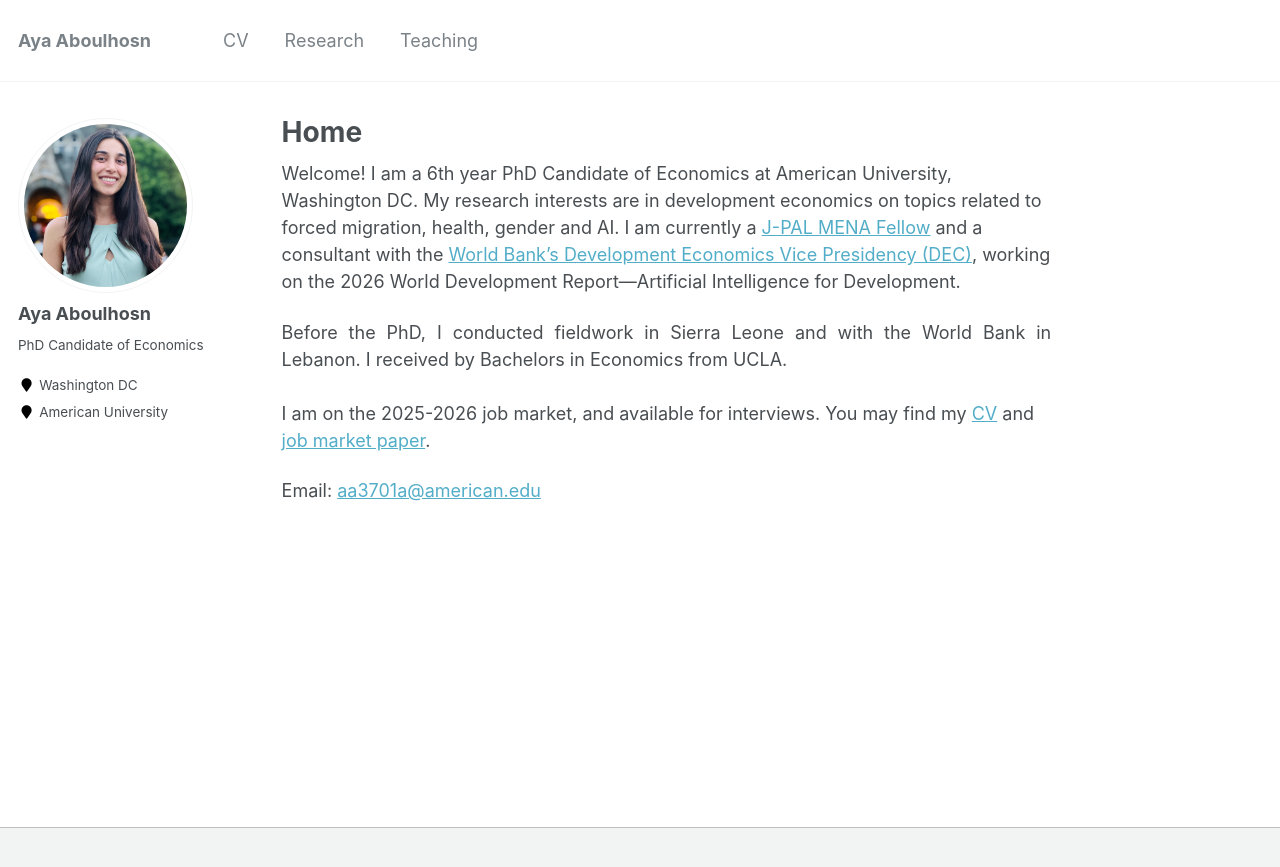
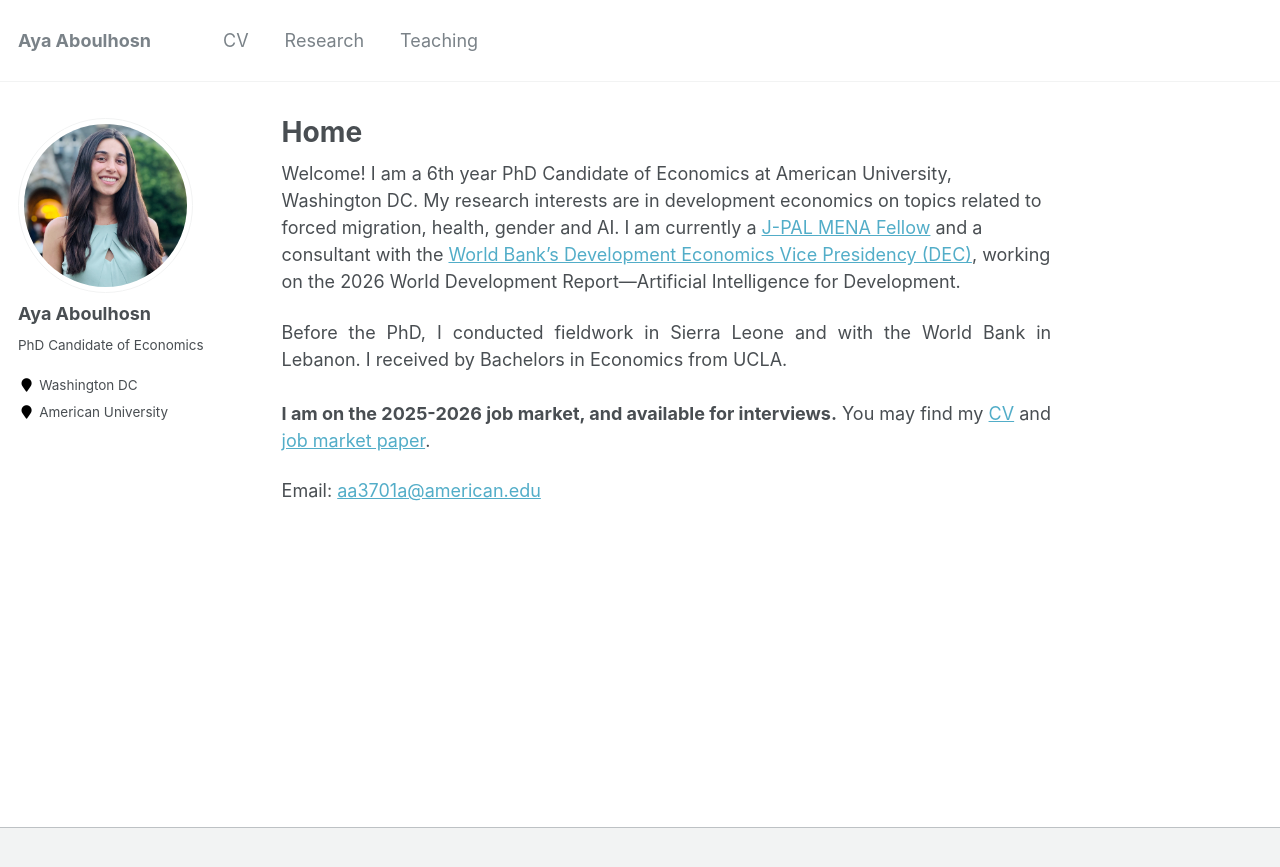
Before and after one commit to ayaaboulhosn/ayaaboulhosn.github.io, a Jekyll site: the page built from _pages/about.md, in a window 1280 px wide. Shown: the top 867 px of the page. Built offline with Jekyll 4.4.1, drawn with Linux system fonts in a browser that asks for light colours.

```diff
--- a/_pages/about.md
+++ b/_pages/about.md
@@ -14,7 +14,7 @@ I am currently a [J-PAL MENA Fellow](https://www.povertyactionlab.org/updates/ad
 Before the PhD, I conducted fieldwork in Sierra Leone and with the World Bank in Lebanon. I received by Bachelors in Economics from UCLA.
 </div>
 <br>
-I am on the 2025-2026 job market, and available for interviews. You may find my [CV](../files/CV_Aya_Aboulhosn.pdf) and [job market paper](../files/Migration_and_Maternal_Healthcare-2.pdf).
+<b>I am on the 2025-2026 job market, and available for interviews.</b> You may find my [CV](../files/CV_Aya_Aboulhosn.pdf) and [job market paper](../files/Migration_and_Maternal_Healthcare.pdf).
 <br>
 
 Email: [aa3701a@american.edu](mailto:aa3701a@american.edu?subject=Test)
```
